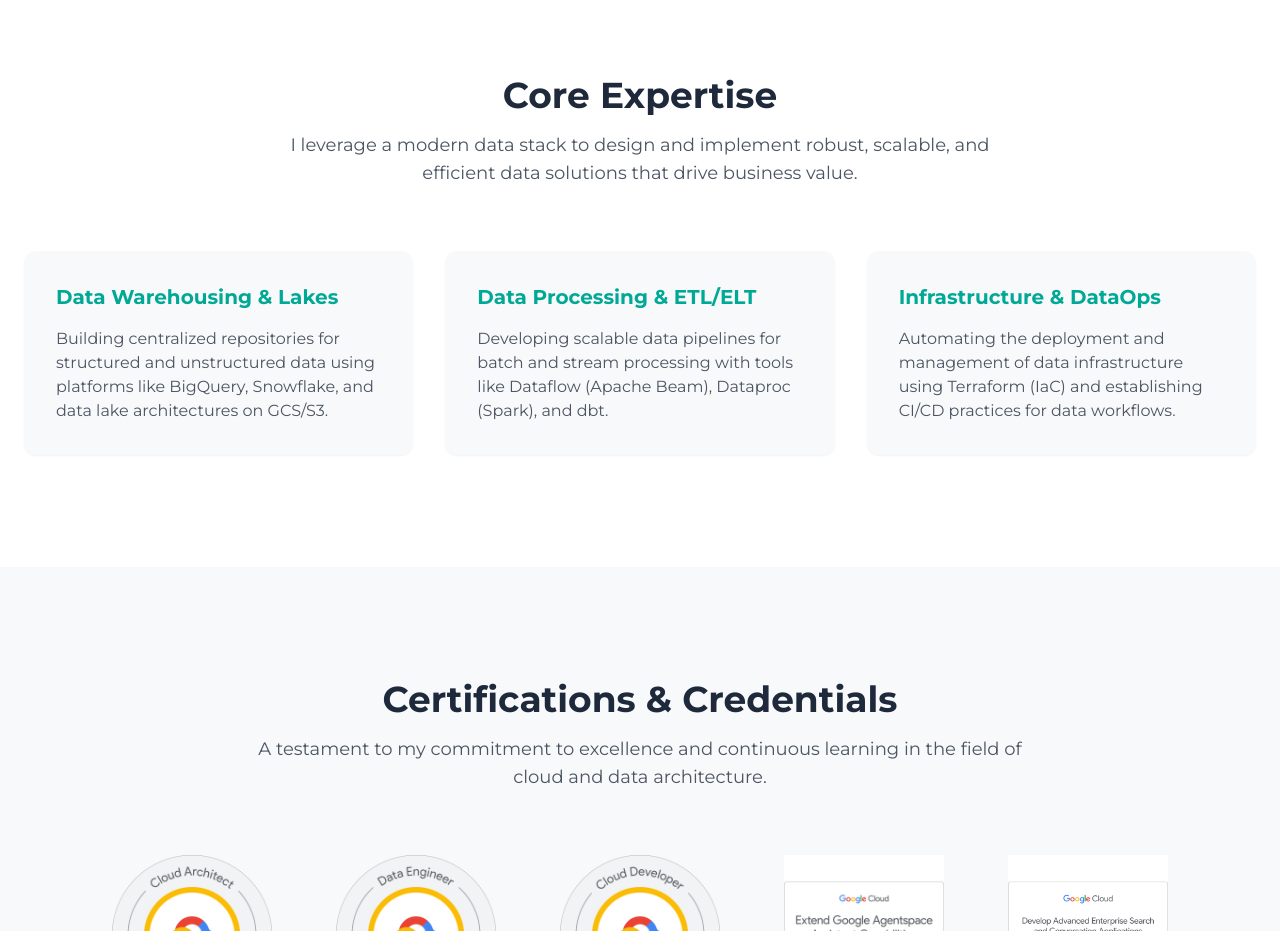
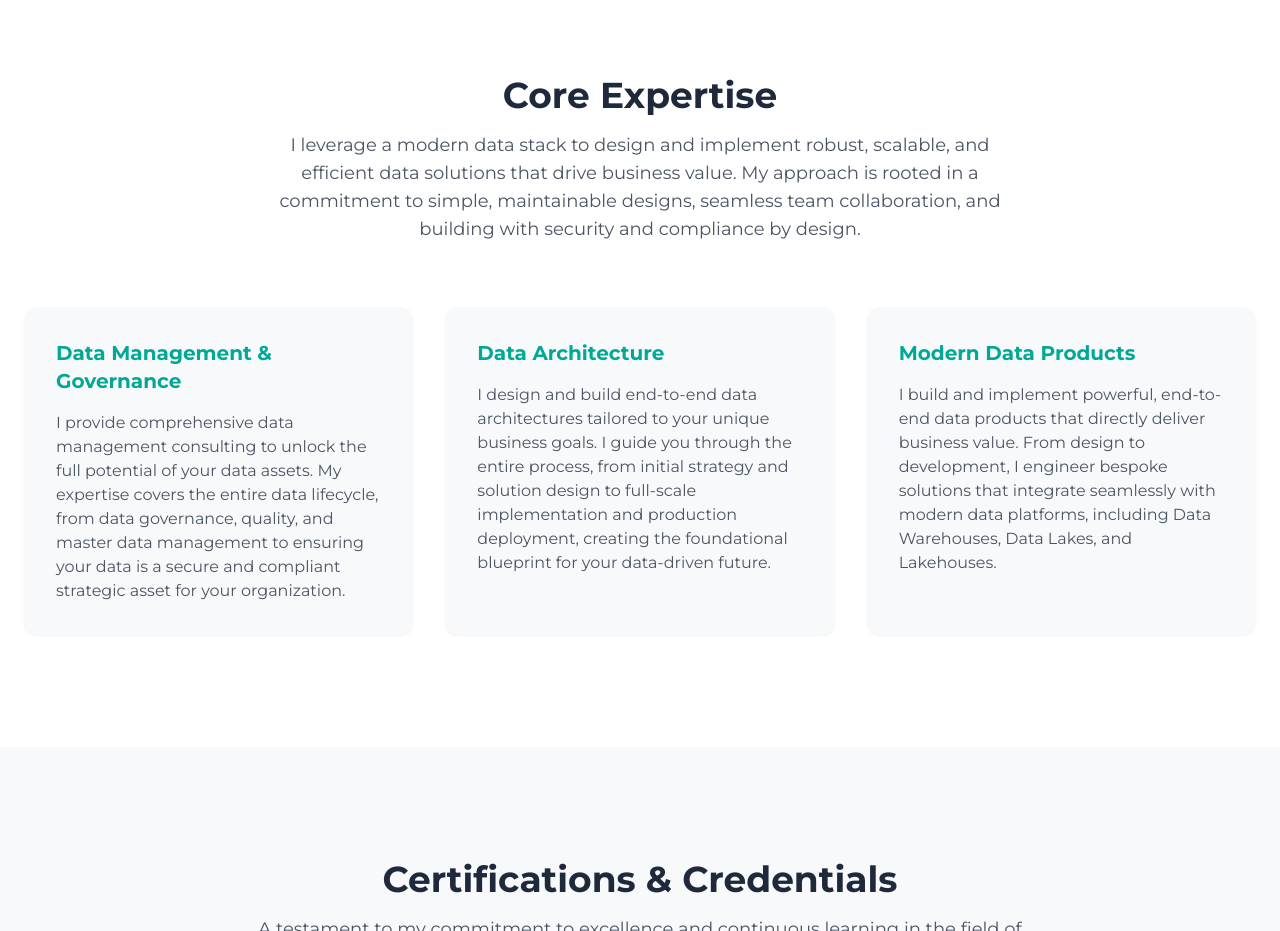
Before and after one commit to dasiyes/ivmanto.com, a Vue app: page /about in a window 1280 px wide. Shown: the part 2020-2951 px from the top of the page. Built offline with nearby package versions, Linux system fonts and the light colour scheme.

Commit message:
Core Expertise reworded

```diff
--- a/src/components/about/ExpertiseSection.vue
+++ b/src/components/about/ExpertiseSection.vue
@@ -5,35 +5,43 @@
         <h2 class="text-3xl md:text-4xl font-bold text-dark-slate">Core Expertise</h2>
         <p class="text-lg text-gray-600 mt-4">
           I leverage a modern data stack to design and implement robust, scalable, and efficient
-          data solutions that drive business value.
+          data solutions that drive business value. My approach is rooted in a commitment to simple,
+          maintainable designs, seamless team collaboration, and building with security and
+          compliance by design.
         </p>
       </div>
 
       <div class="mt-16 grid grid-cols-1 md:grid-cols-2 lg:grid-cols-3 gap-8">
-        <!-- Data Warehousing & Lakes -->
+        <!-- Data Management -->
         <div class="bg-light-gray p-8 rounded-xl shadow-sm hover:shadow-lg transition-shadow">
-          <h3 class="text-xl font-bold text-primary mb-4">Data Warehousing & Lakes</h3>
+          <h3 class="text-xl font-bold text-primary mb-4">Data Management & Governance</h3>
           <p class="text-gray-600">
-            Building centralized repositories for structured and unstructured data using platforms
-            like BigQuery, Snowflake, and data lake architectures on GCS/S3.
+            I provide comprehensive data management consulting to unlock the full potential of your
+            data assets. My expertise covers the entire data lifecycle, from data governance,
+            quality, and master data management to ensuring your data is a secure and compliant
+            strategic asset for your organization.
           </p>
         </div>
 
-        <!-- Data Processing & ETL/ELT -->
+        <!-- Data Architecture -->
         <div class="bg-light-gray p-8 rounded-xl shadow-sm hover:shadow-lg transition-shadow">
-          <h3 class="text-xl font-bold text-primary mb-4">Data Processing & ETL/ELT</h3>
+          <h3 class="text-xl font-bold text-primary mb-4">Data Architecture</h3>
           <p class="text-gray-600">
-            Developing scalable data pipelines for batch and stream processing with tools like
-            Dataflow (Apache Beam), Dataproc (Spark), and dbt.
+            I design and build end-to-end data architectures tailored to your unique business goals.
+            I guide you through the entire process, from initial strategy and solution design to
+            full-scale implementation and production deployment, creating the foundational blueprint
+            for your data-driven future.
           </p>
         </div>
 
-        <!-- Infrastructure & DataOps -->
+        <!-- Data Products -->
         <div class="bg-light-gray p-8 rounded-xl shadow-sm hover:shadow-lg transition-shadow">
-          <h3 class="text-xl font-bold text-primary mb-4">Infrastructure & DataOps</h3>
+          <h3 class="text-xl font-bold text-primary mb-4">Modern Data Products</h3>
           <p class="text-gray-600">
-            Automating the deployment and management of data infrastructure using Terraform (IaC)
-            and establishing CI/CD practices for data workflows.
+            I build and implement powerful, end-to-end data products that directly deliver business
+            value. From design to development, I engineer bespoke solutions that integrate
+            seamlessly with modern data platforms, including Data Warehouses, Data Lakes, and
+            Lakehouses.
           </p>
         </div>
       </div>
```
